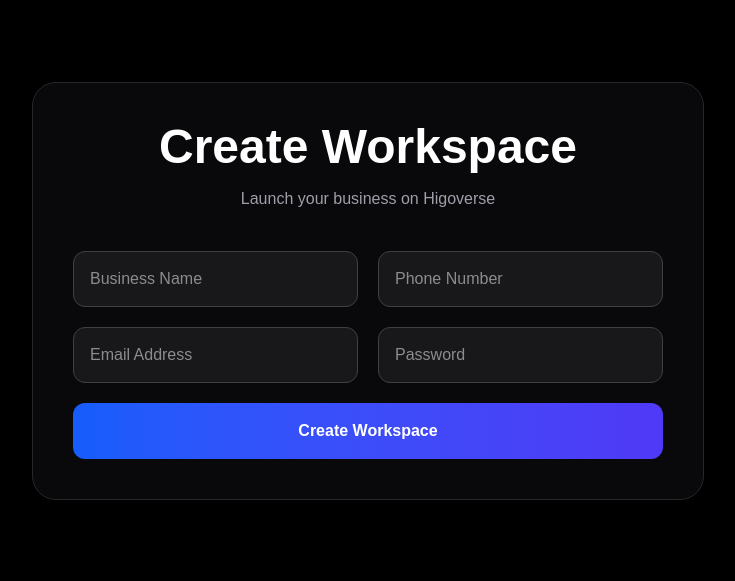
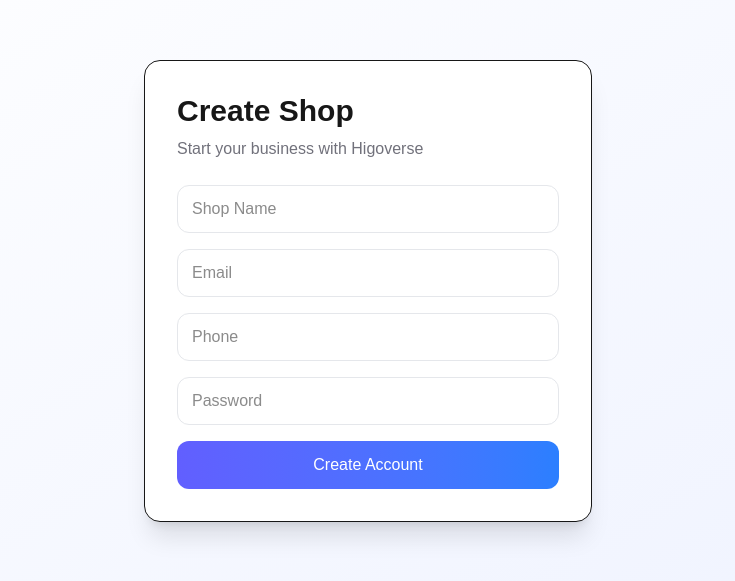
Before and after one commit to njosuedev/higoverse-os, a Next.js app in the folder apps/web/: page /register in a window 1280 px wide. Shown: the part 109-690 px from the top of the page, without its empty margins (272-1007 px from the left). Built offline with nearby package versions, Linux system fonts and the light colour scheme.

Commit message:
Update registration form layout and functionality
Refactor registration form to improve user experience and loading state management.

```diff
--- a/apps/web/app/register/page.tsx
+++ b/apps/web/app/register/page.tsx
@@ -10,119 +10,84 @@
     phone: "",
   });
 
-  const handleRegister = async (
-    e: React.FormEvent
-  ) => {
+  const [loading, setLoading] = useState(false);
+
+  const handleSubmit = async (e: React.FormEvent) => {
     e.preventDefault();
+    setLoading(true);
 
-    const res = await fetch(
-      "https://higoverse-auth.vercel.app/api/v1/auth/register",
-      {
-        method: "POST",
-        headers: {
-          "Content-Type": "application/json",
-        },
-        body: JSON.stringify(form),
-      }
-    );
+    await fetch("https://higoverse-auth.vercel.app/api/v1/auth/register", {
+      method: "POST",
+      headers: { "Content-Type": "application/json" },
+      body: JSON.stringify(form),
+    });
 
-    const data = await res.json();
-
-    if (!res.ok) {
-      alert(data.detail || "Registration failed");
-      return;
-    }
-
-    alert("Workspace created successfully");
+    setLoading(false);
     window.location.href = "/login";
   };
 
   return (
-    <div className="min-h-screen bg-black flex items-center justify-center px-6">
+    <div className="min-h-screen flex items-center justify-center bg-gradient-to-br from-white to-indigo-50 px-4">
 
-      <div className="w-full max-w-2xl rounded-3xl border border-zinc-800 bg-zinc-950 p-10">
+      <div className="w-full max-w-md bg-white border rounded-2xl shadow-xl p-8">
 
-        <div className="text-center mb-10">
-          <h1 className="text-5xl font-bold text-white">
-            Create Workspace
-          </h1>
+        <h1 className="text-3xl font-bold">Create Shop</h1>
+        <p className="text-zinc-500 mt-2">Start your business with Higoverse</p>
 
-          <p className="text-zinc-400 mt-4">
-            Launch your business on Higoverse
-          </p>
-        </div>
+        <form onSubmit={handleSubmit} className="mt-6 space-y-4">
 
-        <form
-          onSubmit={handleRegister}
-          className="grid md:grid-cols-2 gap-5"
-        >
           <input
-            placeholder="Business Name"
-            value={form.shop_name}
-            onChange={(e) =>
-              setForm({
-                ...form,
-                shop_name: e.target.value,
-              })
-            }
-            className="h-14 rounded-xl bg-zinc-900 border border-zinc-700 px-4 text-white"
+            placeholder="Shop Name"
+            className="input"
+            onChange={(e) => setForm({ ...form, shop_name: e.target.value })}
           />
 
           <input
-            placeholder="Phone Number"
-            value={form.phone}
-            onChange={(e) =>
-              setForm({
-                ...form,
-                phone: e.target.value,
-              })
-            }
-            className="h-14 rounded-xl bg-zinc-900 border border-zinc-700 px-4 text-white"
+            placeholder="Email"
+            className="input"
+            onChange={(e) => setForm({ ...form, email: e.target.value })}
           />
 
           <input
-            type="email"
-            placeholder="Email Address"
-            value={form.email}
-            onChange={(e) =>
-              setForm({
-                ...form,
-                email: e.target.value,
-              })
-            }
-            className="h-14 rounded-xl bg-zinc-900 border border-zinc-700 px-4 text-white"
+            placeholder="Phone"
+            className="input"
+            onChange={(e) => setForm({ ...form, phone: e.target.value })}
           />
 
           <input
             type="password"
             placeholder="Password"
-            value={form.password}
-            onChange={(e) =>
-              setForm({
-                ...form,
-                password: e.target.value,
-              })
-            }
-            className="h-14 rounded-xl bg-zinc-900 border border-zinc-700 px-4 text-white"
+            className="input"
+            onChange={(e) => setForm({ ...form, password: e.target.value })}
           />
 
           <button
-            type="submit"
-            className="
-              md:col-span-2
-              h-14
-              rounded-xl
-              bg-gradient-to-r
-              from-blue-600
-              to-indigo-600
-              text-white
-              font-semibold
-            "
+            disabled={loading}
+            className="w-full h-12 rounded-xl bg-gradient-to-r from-indigo-500 to-blue-500 text-white flex items-center justify-center"
           >
-            Create Workspace
+            {loading ? (
+              <span className="w-4 h-4 border-2 border-white/30 border-t-white rounded-full animate-spin"></span>
+            ) : (
+              "Create Account"
+            )}
           </button>
+
         </form>
       </div>
+
+      <style jsx>{`
+        .input {
+          width: 100%;
+          height: 48px;
+          border: 1px solid #e5e7eb;
+          border-radius: 12px;
+          padding: 0 14px;
+          outline: none;
+        }
+        .input:focus {
+          border-color: #3b82f6;
+        }
+      `}</style>
     </div>
   );
 }
```
